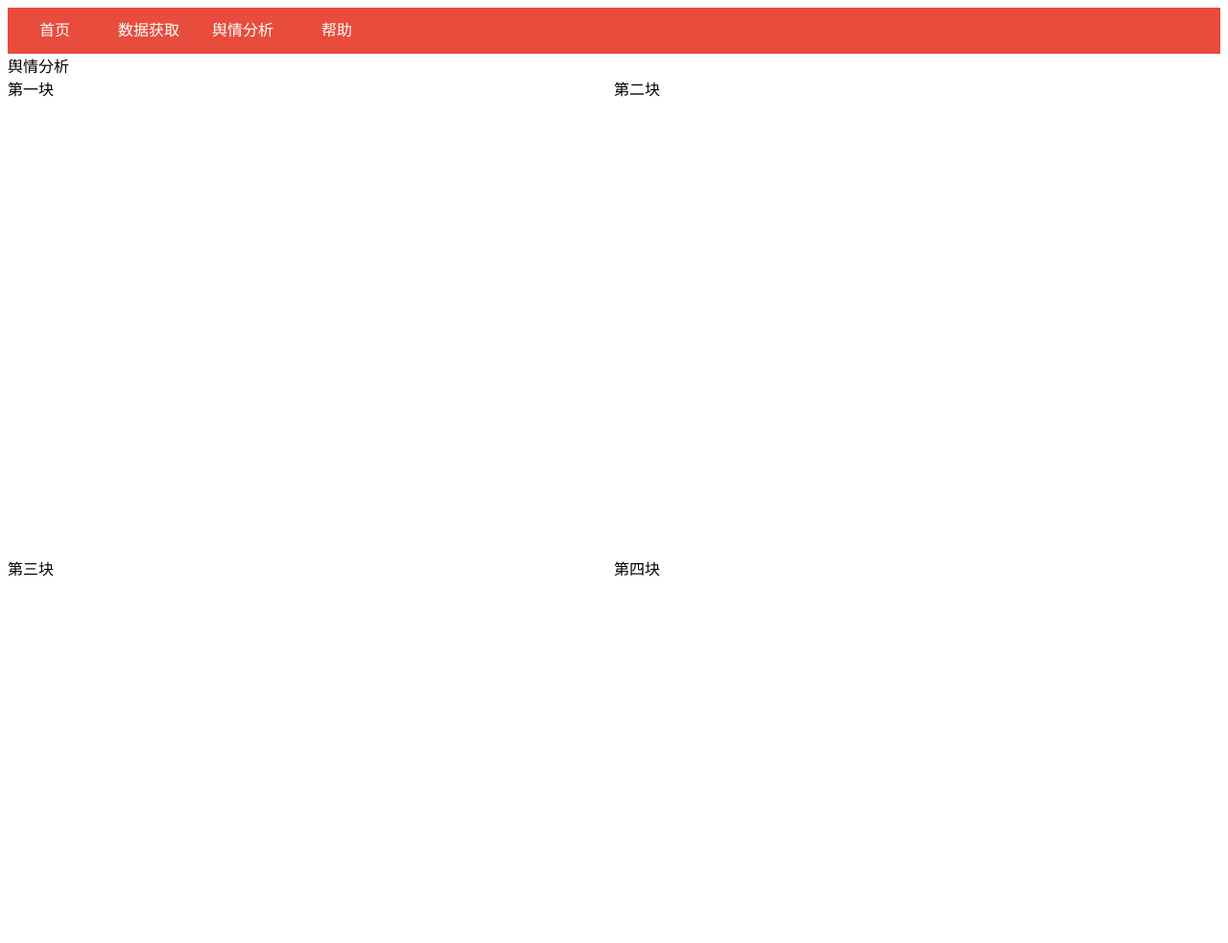
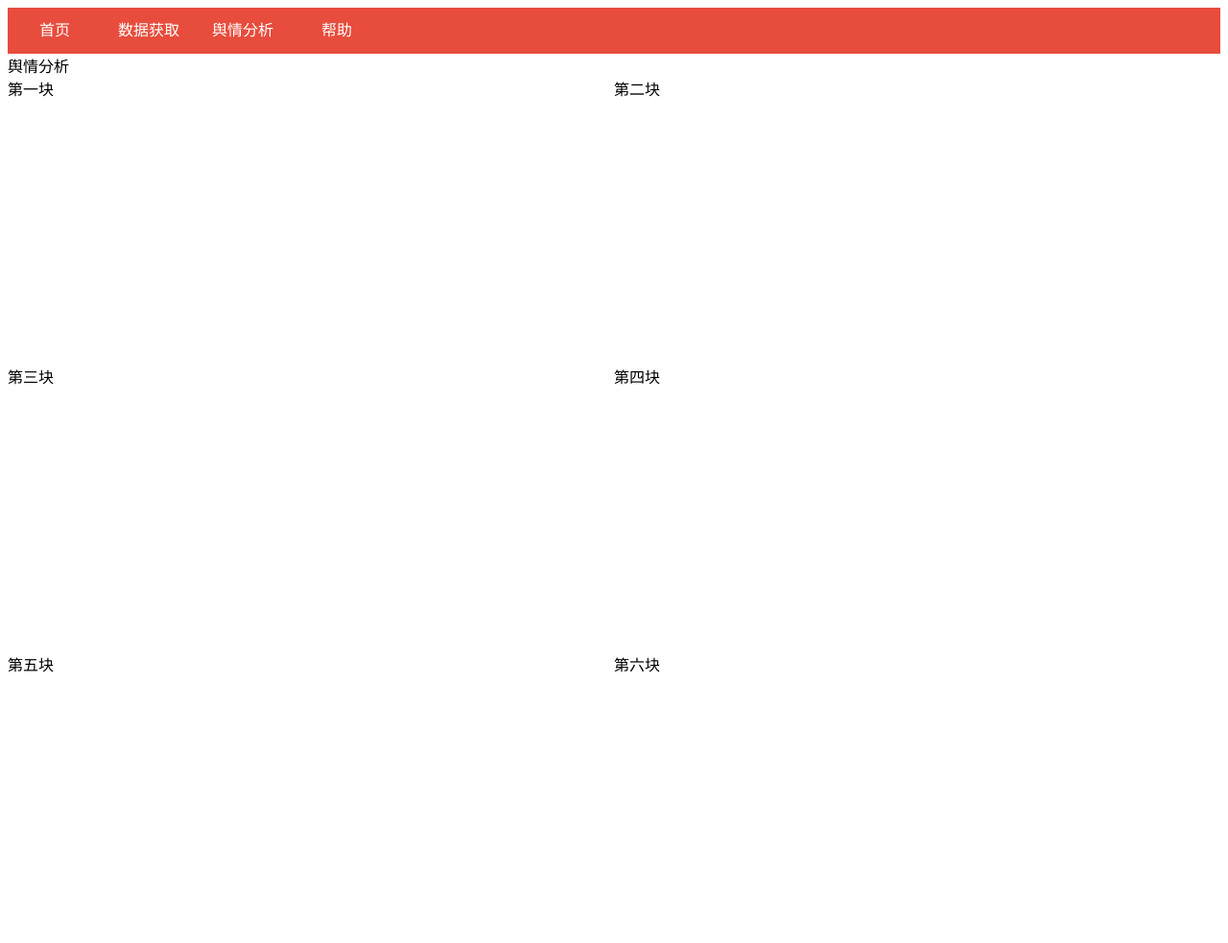
Before and after one commit to chdyiboke/stock-info, a plain HTML site: page messages.html in a window 1280 px wide. Shown: the whole page at 96% size. Drawn offline with Linux system fonts and the light colour scheme.

Commit message:
样式调整

```diff
--- a/messages.html
+++ b/messages.html
@@ -43,7 +43,7 @@
         }
         .item{
             width: 100%;
-            height: 500px;
+            height: 300px;
             /* background-color: red; */
         }
     </style>
@@ -66,6 +66,10 @@
           <span class="item">第三块</span>
           <span class="item">第四块</span>
         </div>
+        <div class="column">
+            <span class="item">第五块</span>
+            <span class="item">第六块</span>
+          </div>
       </div>
 </div>
 </body>
```
